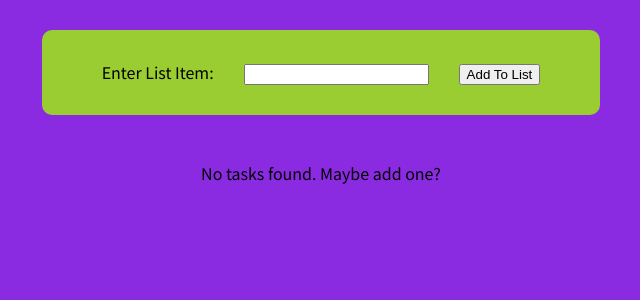
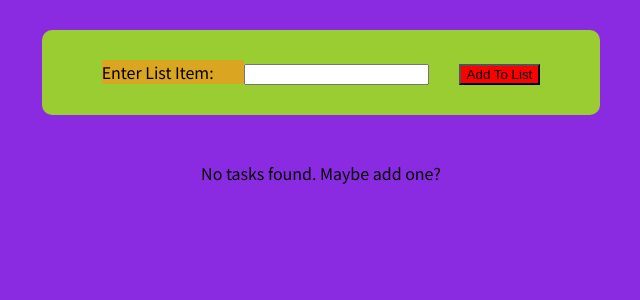
Before and after one commit to Rahul12384/TodoList, a React (Create React App) app in the folder TODOList/: page / in a window 1280 px wide. Shown: the top 300 px of the page, without its empty margins (319-959 px from the left). Built offline with nearby package versions, Linux system fonts and the light colour scheme.

Commit message:
changes 3

```diff
--- a/TODOList/src/components/ListForm.css
+++ b/TODOList/src/components/ListForm.css
@@ -1,5 +1,6 @@
 .listform-label {
   padding-right: 30px;
+  background-color: goldenrod;
 }
 
 .listform{
@@ -8,6 +9,7 @@
 }
 
 .listform-button{
+  background-color: red;
   float: flex-end;
   margin-left: 30px;
 }
```
